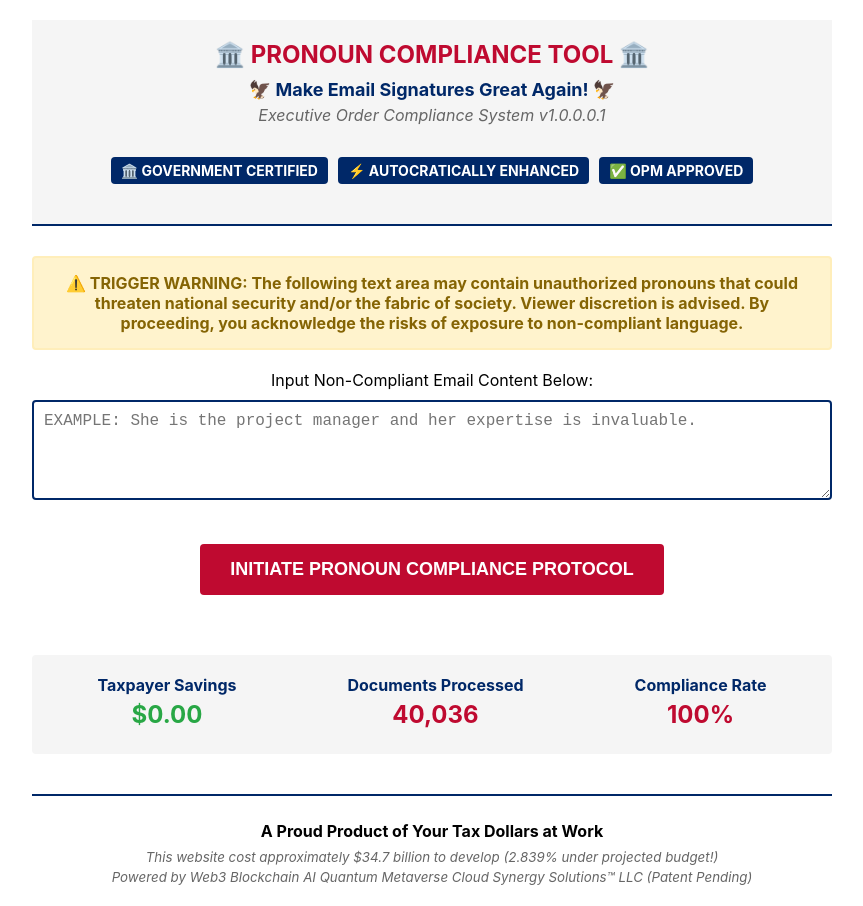
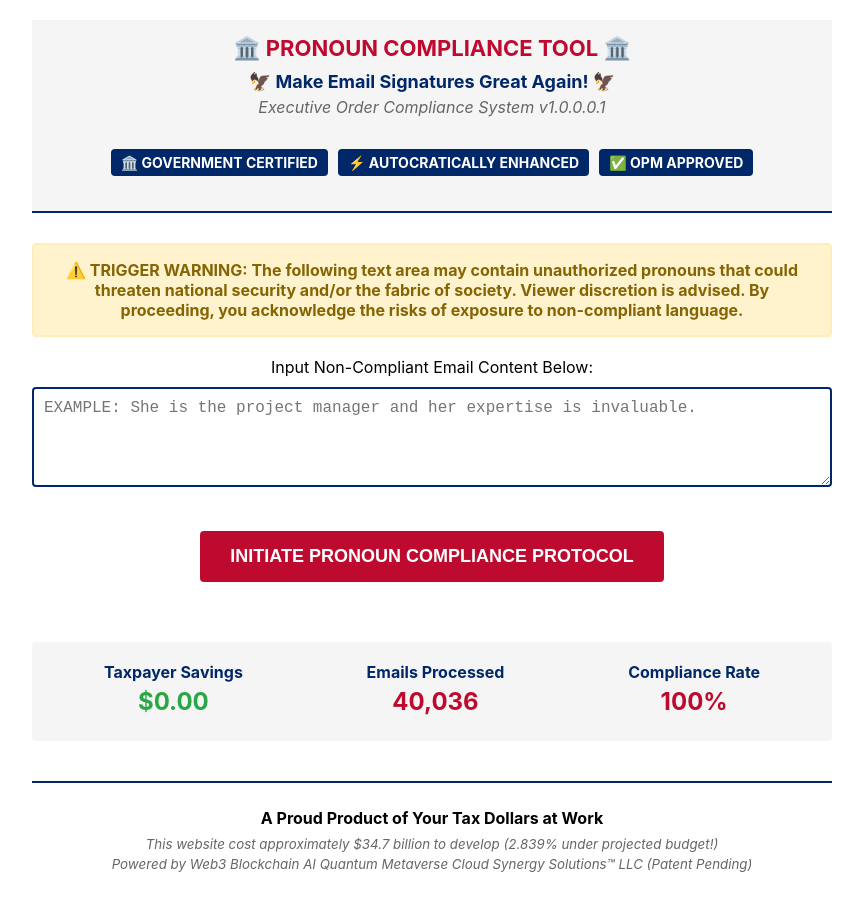
Before and after one commit to mkrul/pronoun-compliance-tool, a React (Create React App) app: page / in a window 1280 px wide. Shown: the whole page, without its empty margins (208-1071 px from the left). Built offline with nearby package versions, Linux system fonts and the light colour scheme; the HTML template or start-up script is replaced by a standard one.

Commit message:
add pronouns

```diff
--- a/src/App.css
+++ b/src/App.css
@@ -7,9 +7,13 @@
 
 .App-header {
   background-color: #f5f5f5;
-  padding: 20px;
+  padding: 15px;
   border-bottom: 2px solid #002868;
   margin-bottom: 30px;
+}
+
+.App-header h1 {
+  font-size: 22px;
 }
 
 .badge-container {
@@ -48,7 +52,7 @@
 
 h1 {
   color: #bf0a30;
-  font-size: 24px;
+  font-size: 22px;
   margin: 0;
 }
 
@@ -220,7 +224,7 @@ small {
   }
 
   h1 {
-    font-size: 24px;
+    font-size: 22px;
   }
 
   h2 {
--- a/src/App.js
+++ b/src/App.js
@@ -192,7 +192,7 @@ function App() {
             <p className="savings">$0.00</p>
           </div>
           <div className="stat-box">
-            <h4>Documents Processed</h4>
+            <h4>Emails Processed</h4>
             <p>{processCount.toLocaleString()}</p>
           </div>
           <div className="stat-box">
```
